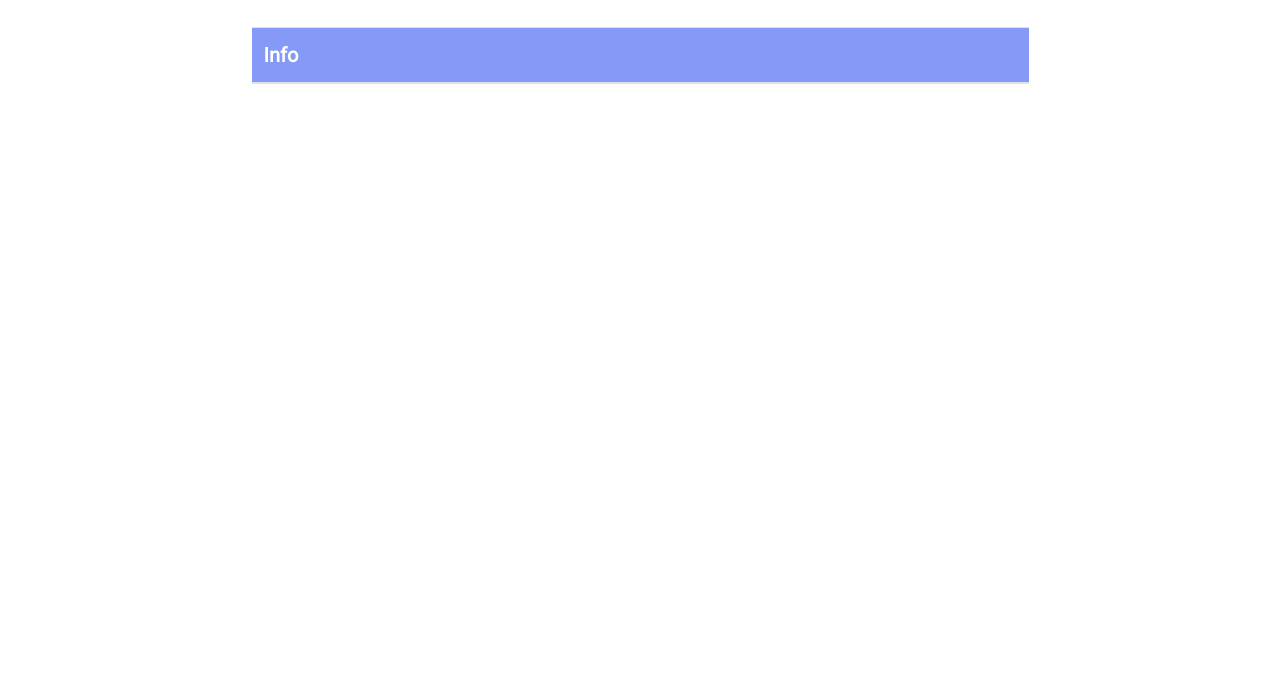
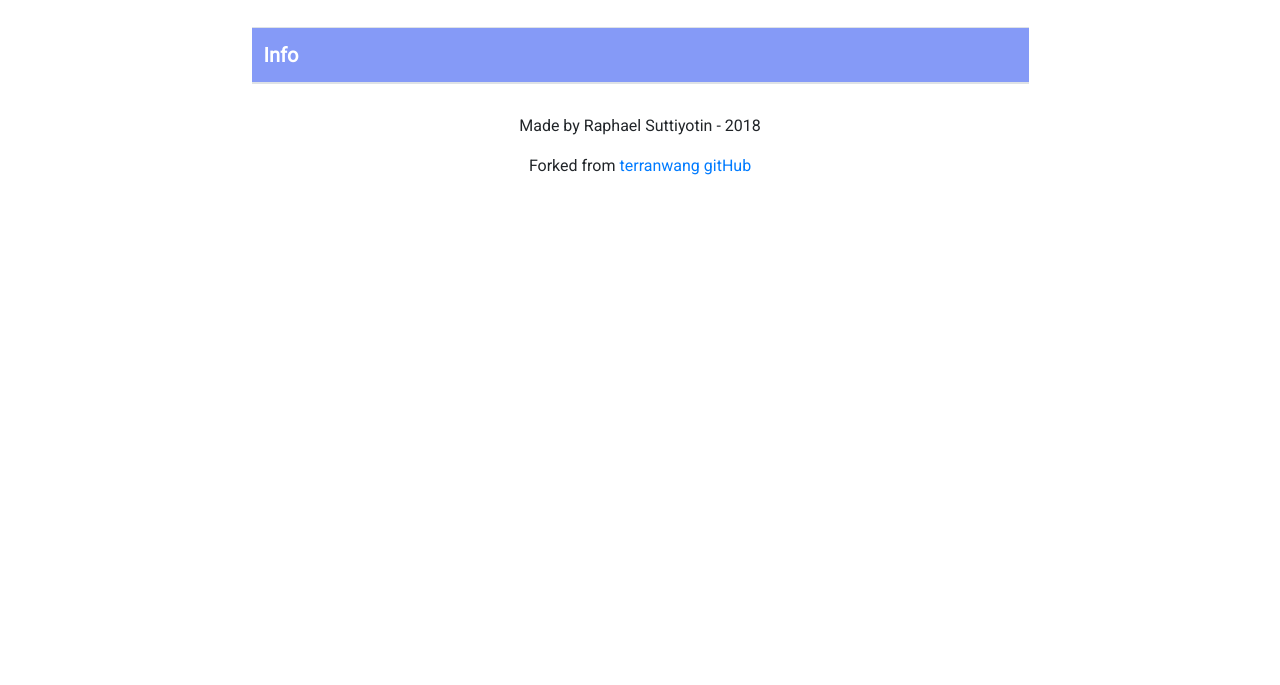
Before and after one commit to raphsutti/SmartSuite-Widget-RecommendList, a plain HTML site: page index.html in a window 1280 px wide. Shown: the part 115-800 px from the top of the page. Drawn offline with nearby package versions, Linux system fonts and the light colour scheme; no server answers.

Commit message:
Added footer and credit

```diff
--- a/SMLIB_Web_JS/SMLIBFWW_WIDGET/SMLIB_FW_WIDGET_RECOMMENDLIST/CSS/SMLIBFWW_RECOMMENDLIST_CSS.css
+++ b/SMLIB_Web_JS/SMLIBFWW_WIDGET/SMLIB_FW_WIDGET_RECOMMENDLIST/CSS/SMLIBFWW_RECOMMENDLIST_CSS.css
@@ -78,7 +78,11 @@ h2 {
 
 }
 
-a {
+td > a {
 	display: block;
 	margin-right: 10%;
 }
+
+footer {
+	text-align: center;
+}
--- a/index.html
+++ b/index.html
@@ -29,4 +29,8 @@
 
     </div>
 </body>
+<footer>
+    <p>Made by Raphael Suttiyotin - 2018</p>
+    <p>Forked from <a href="https://github.com/terranwang/SmartSuite-Widget-RecommendList">terranwang gitHub</p></a>
+</footer>
 </html>
```
